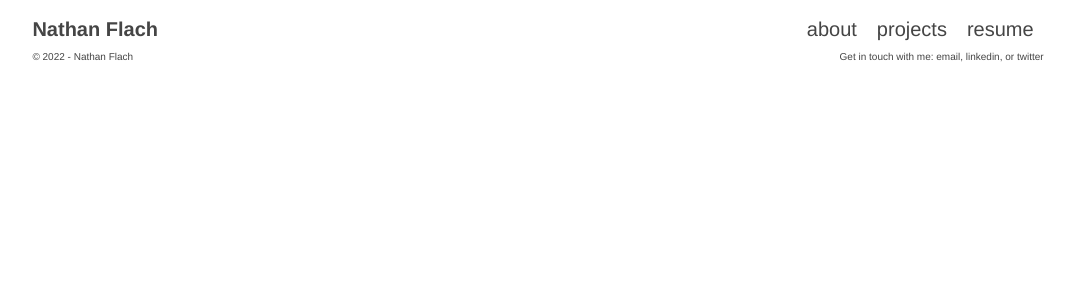
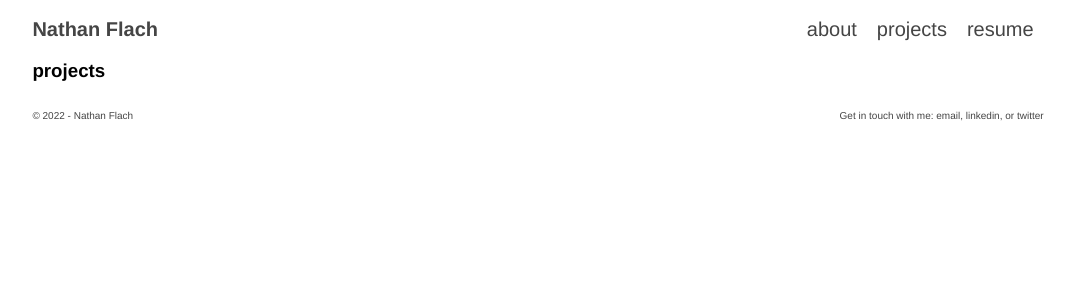
Before and after one commit to nathan-flach/nathan-flach.github.io, a React (Create React App) app: page /projects in a window 1280 px wide. Shown: the top 300 px of the page, without its empty margins (102-1177 px from the left). Built offline with nearby package versions, Linux system fonts and the light colour scheme.

Commit message:
add en dash for hci lol, also starting on proj section

```diff
--- a/src/components/Projects/index.js
+++ b/src/components/Projects/index.js
@@ -3,7 +3,12 @@ import './index.scss';
 const Projects = () => {
     return (
        <div className='projects'>
+            <h3>projects</h3>
 
+
+            <div className='project-list'>
+
+            </div>
        </div>
     );
 }
--- a/src/components/Projects/index.scss
+++ b/src/components/Projects/index.scss
@@ -0,0 +1,11 @@
+.projects {
+    width: 80%;
+    margin: auto;
+    font-family: Helvetica Neue;
+}
+
+.content h3 {
+    font-size: 18px;
+    padding-top: 10px;
+    color: #181818;
+}
```
Also changed, not shown: src/components/About/index.js (+1 -1 lines), 1 other file (tests, documents, lock files or other folders).
